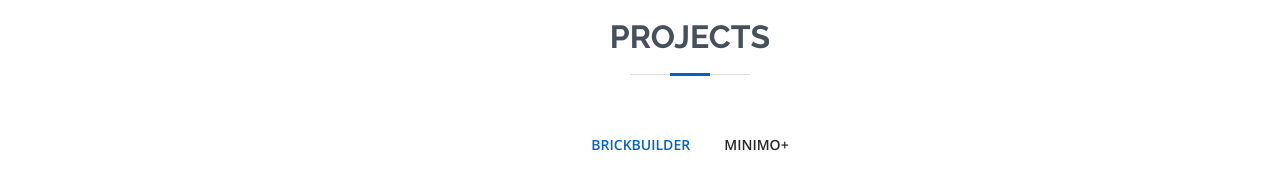
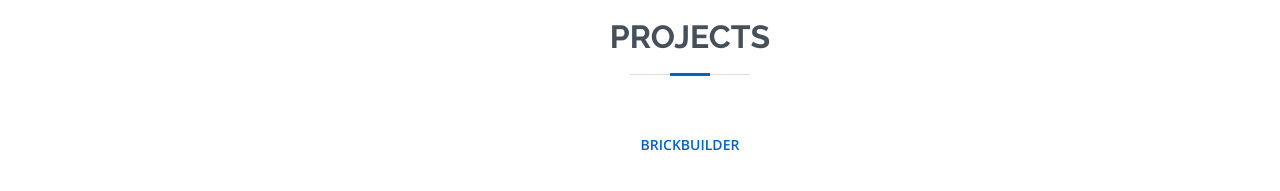
Before and after one commit to thomasbritnell/thomasbritnell.github.io, a plain HTML site: page index.html in a window 1280 px wide. Shown: the part 2720-2911 px from the top of the page. Drawn offline with nearby package versions, Linux system fonts and the light colour scheme.

Commit message:
temporarily got rid of minimo

```diff
--- a/index.html
+++ b/index.html
@@ -259,7 +259,7 @@
           <div class="col-lg-12 d-flex justify-content-center" data-aos="fade-up" data-aos-delay="100">
             <ul id="portfolio-flters">
               <li data-filter=".filter-app" class="filter-active">BrickBuilder</li>
-              <li data-filter=".filter-card">Minimo+</li>
+              <!-- <li data-filter=".filter-card">Minimo+</li> -->
             </ul>
           </div>
         </div>
```
Also changed, not shown: 1 other file.
